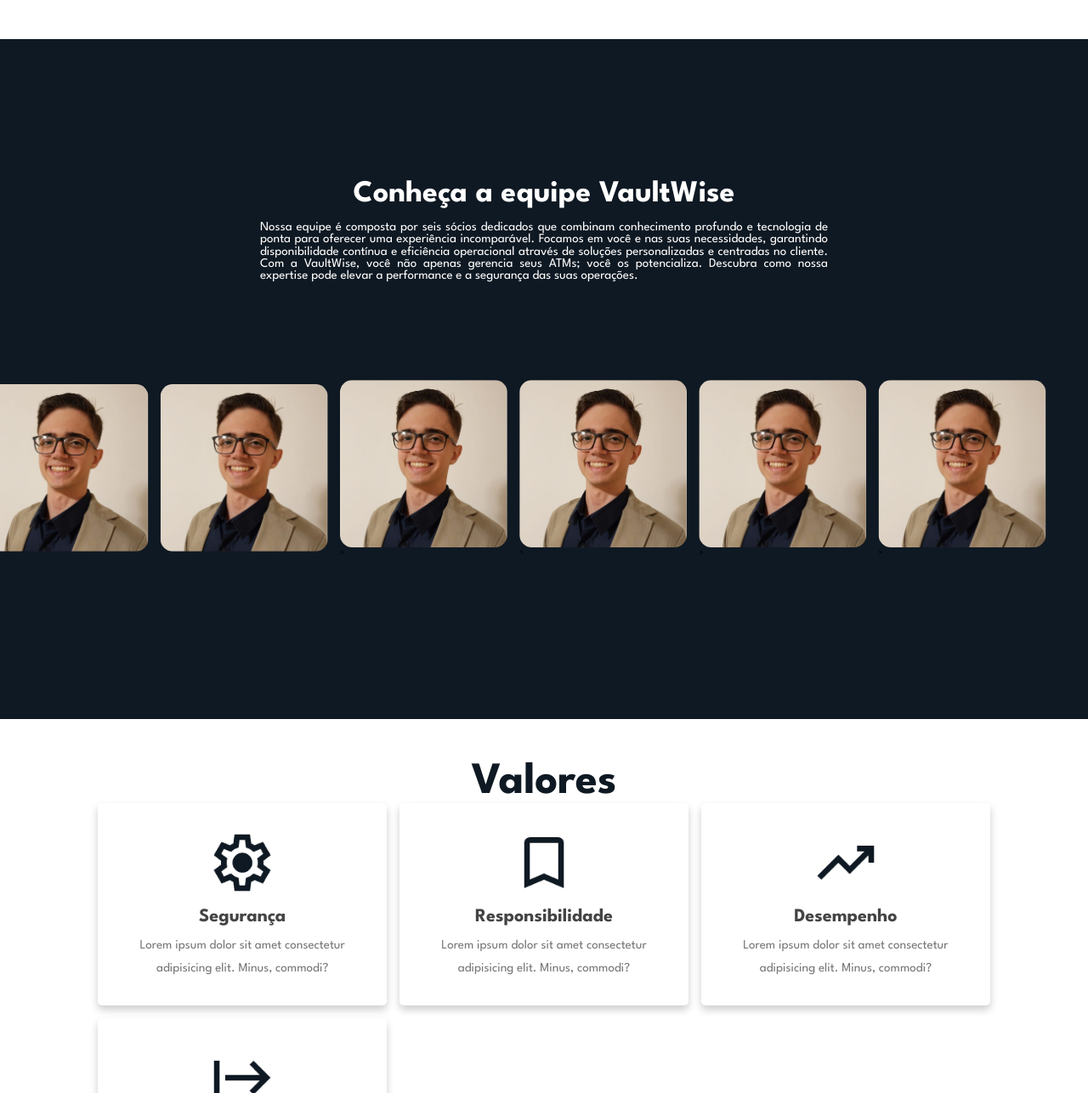
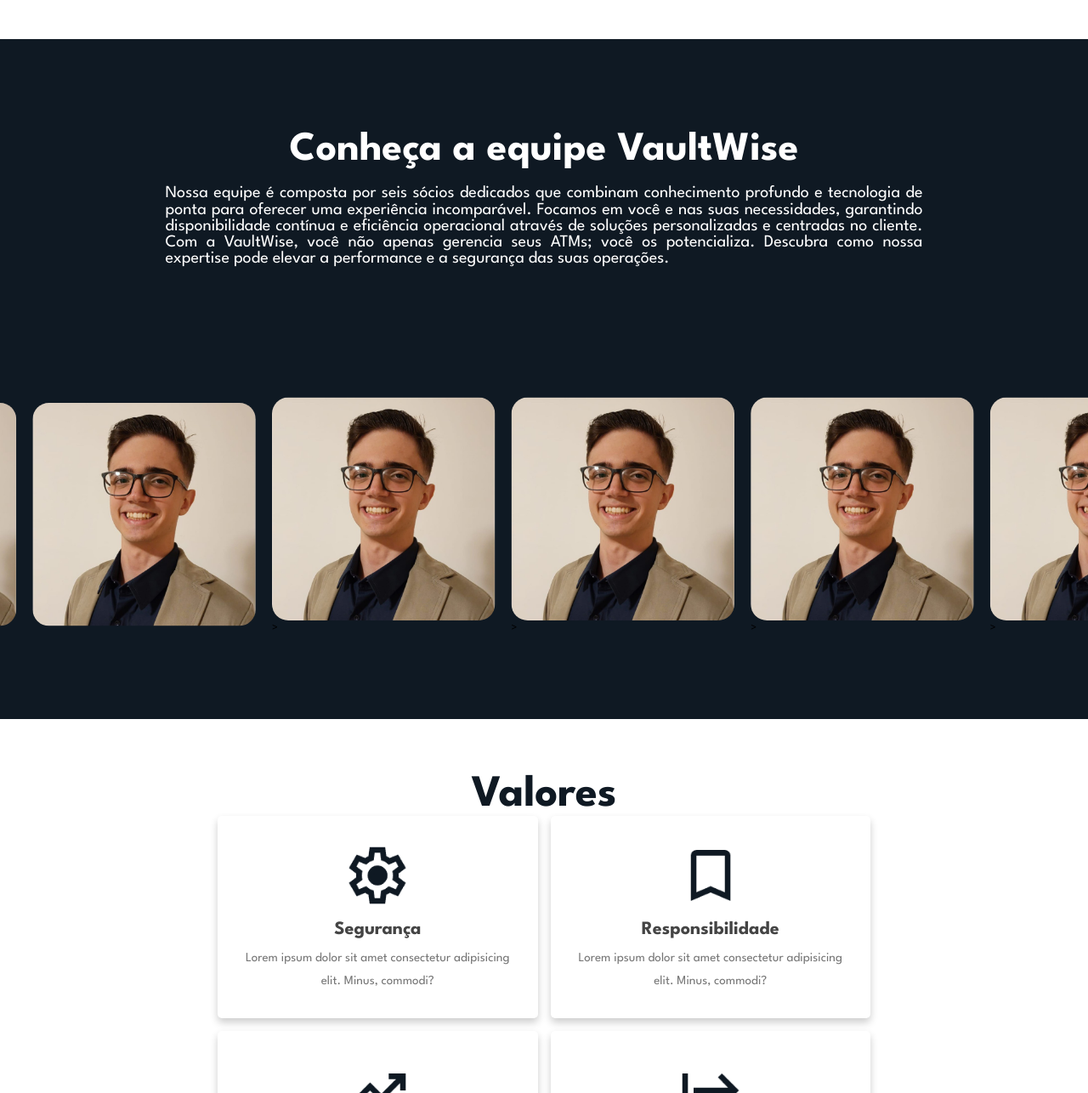
Before and after one commit to AlexandreVNJR/Vault-Wise, a website: page Site Institucional/public/index.html in a window 1280 px wide. Shown: the part 1554-2840 px from the top of the page at 85% size. Drawn offline with Linux system fonts and the light colour scheme.

```diff
--- a/Site Institucional/public/css/style.css
+++ b/Site Institucional/public/css/style.css
@@ -342,7 +342,7 @@
     width: 100%;
     height: 85%;
     display: flex;
-    transform: scale(0.6);
+    transform: scale(0.8);
     flex-direction: column;
     align-items: center;
     font-family: "League Spartan";
@@ -475,7 +475,7 @@
 .containerval{
   flex-direction: row;
   background:#fff;
-  padding:15px 9%;
+  padding:30px 20%;
   padding-bottom: 100px;
   font-family: "League Spartan";
 }
```
